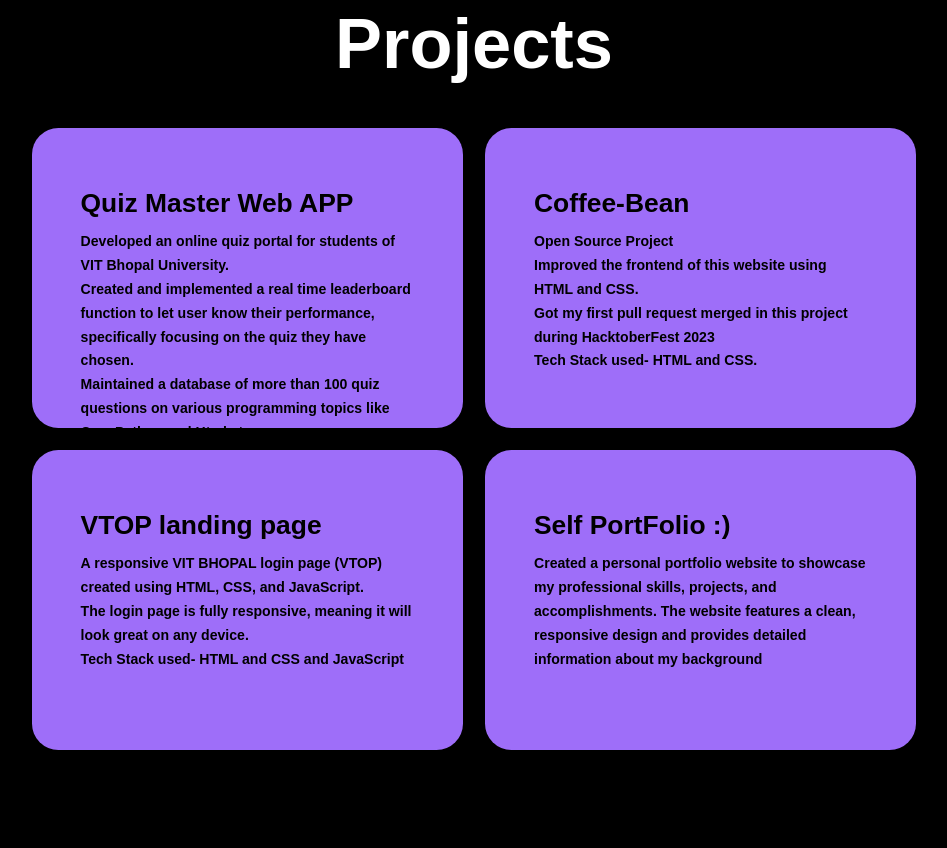
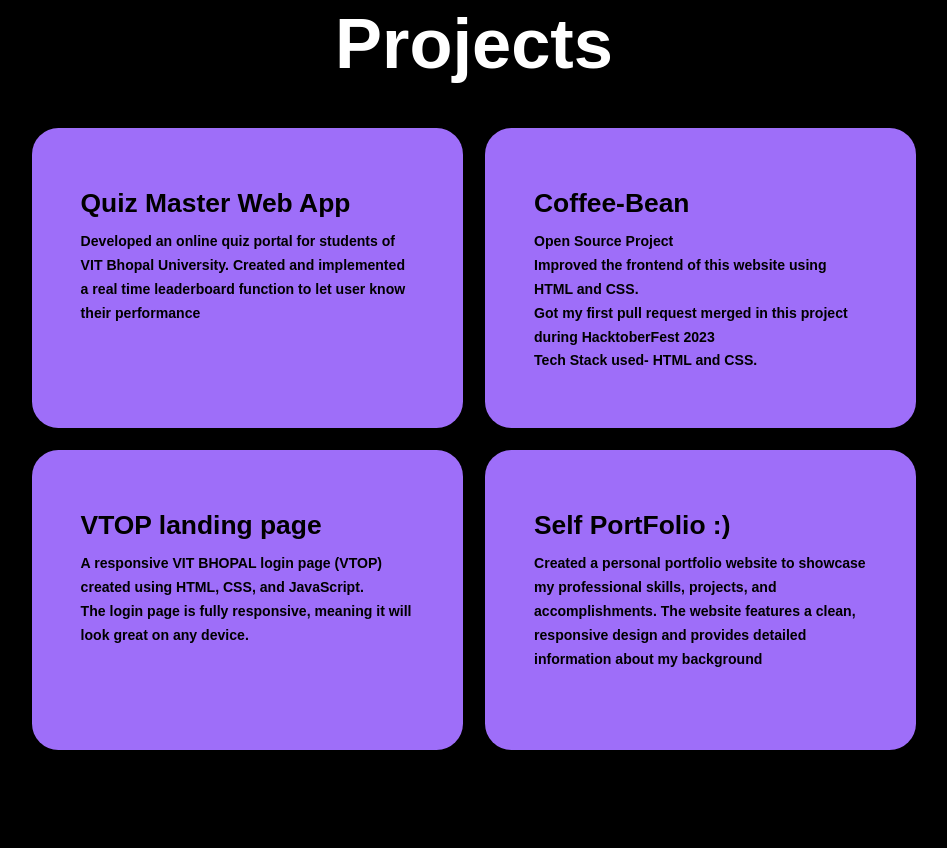
Before and after one commit to abhiinavjain/portfolio, a website: page portfolio website/index.html in a window 1280 px wide. Shown: the part 1732-2580 px from the top of the page, without its empty margins (166-1113 px from the left). Drawn offline with nearby package versions, Linux system fonts and the light colour scheme.

Commit message:
Update index.html

```diff
--- a/portfolio website/index.html
+++ b/portfolio website/index.html
@@ -19,6 +19,8 @@
             <a href="#education">Education</a>
             <a href="#services">Projects</a>
             <a href="#contact">Contact</a>
+            <button onclick="darkMode()">Darkmode</button>
+            <button onclick="lightMode()">LightMode</button>
         </nav>
 
     </header>
@@ -82,19 +84,16 @@
 
     </section>
 
-
     <section class="services" id="services">
         <h2 class="heading">Projects</h2>
     <div class="services-container">
         <div class="service-box">
             <div class="service-info">
-                <h4>Quiz Master Web APP</h4>
+                <h4>Quiz Master Web App</h4>
                 <a href="https://github.com/abhiinavjain/quiz-master-online" target="_blank"><p >Developed an online quiz portal for students of VIT Bhopal
-                    University.<br>
-                    Created and implemented a real time leaderboard function to let user know their performance, specifically focusing on
-                    the quiz they have chosen.<br>
-                    Maintained a database of more than 100 quiz questions on various programming topics like C++,
-                    Python and Html etc
+                    University.
+                    Created and implemented a real time leaderboard function to let user know their performance
+
                 </p></i></a>
 
             </div>
@@ -113,7 +112,7 @@
                 <h4> VTOP landing page</h4>
                 <a href="https://github.com/abhiinavjain/vtop-login-page" target="_blank"><p >A responsive VIT BHOPAL login page (VTOP) created using HTML, CSS, and JavaScript.<br>
                      The login page is fully responsive,
-                    meaning it will look great on any device. <br> Tech Stack used- HTML and CSS and JavaScript
+                    meaning it will look great on any device.
                 </p></i></a>
             </div>
         </div>
@@ -130,7 +129,7 @@
     </div>
 
     </section>
-        <section class="contact" id="contact">
+    <section class="contact" id="contact">
         <h2 class="heading">Contact <span>Me</span></h2>
         <form action="https://api.web3forms.com/submit" method="POST">
             <input type="hidden" name="access_key" value="0f40533a-7f20-4e52-94a8-4e26110b77d1">
@@ -156,7 +155,6 @@
             </div>
         </form>
     </section>
-
     <footer class="footer">
         <div class="social">
             <a href="https://www.linkedin.com/in/abhinav-jain-7a9754247/" target="_blank"><i class='bx bxl-linkedin' ></i></a>
```
